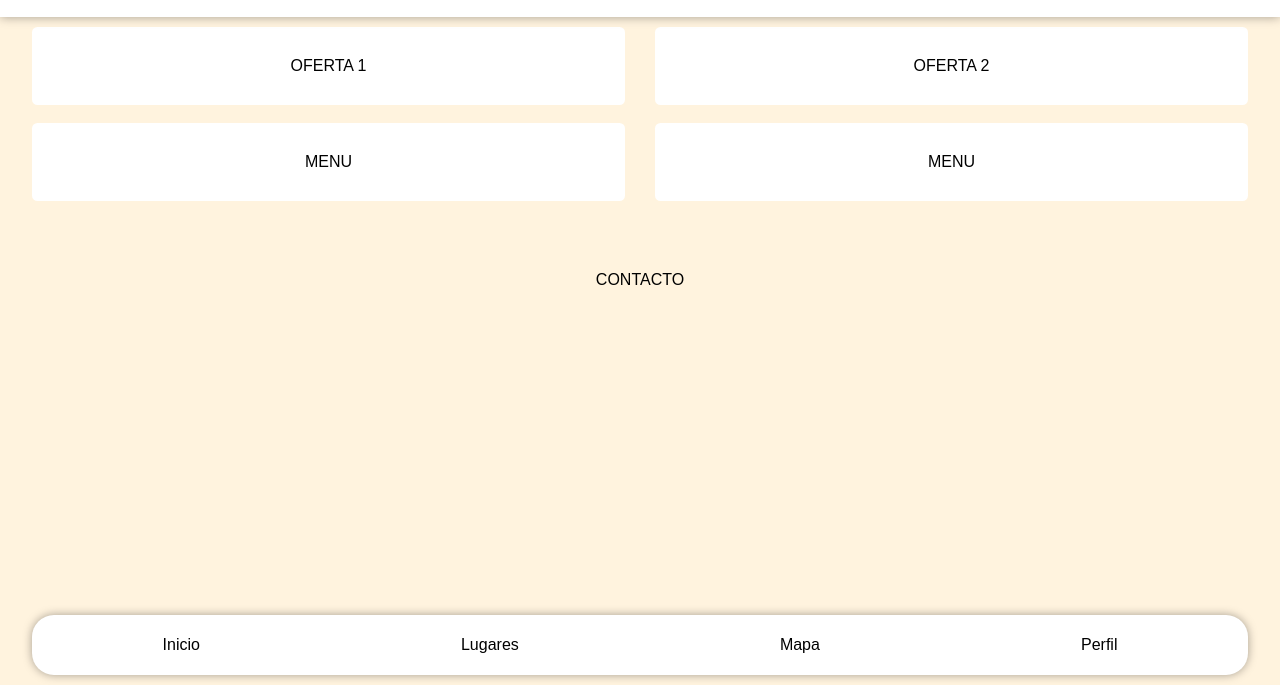
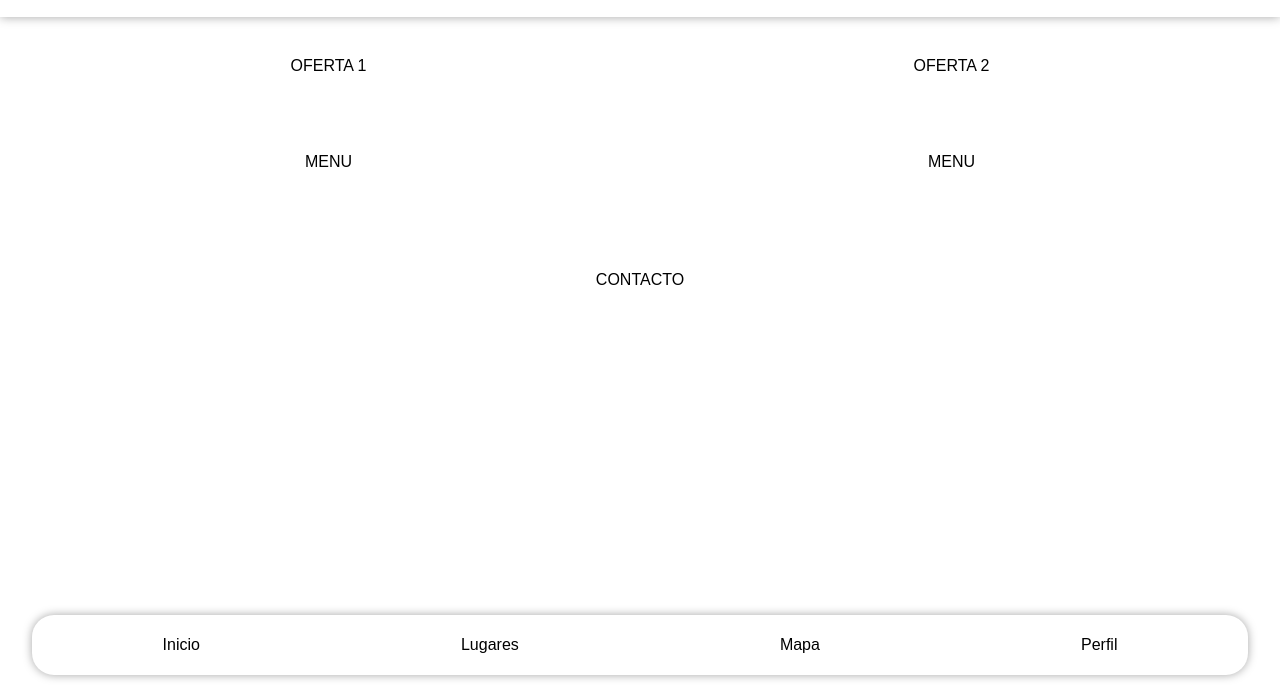
Before and after one commit to iFernandoSC/PoliDelicias, a plain HTML site: page tiendas/papas.html in a window 1280 px wide. Shown: the part 115-800 px from the top of the page. Drawn offline with Linux system fonts and the light colour scheme.

Commit message:
Update style.css

```diff
--- a/tiendas/style.css
+++ b/tiendas/style.css
@@ -23,7 +23,7 @@ body {
     text-align: center;
     margin: 0;
     font-family: arial;
-    background-color: rgba(255, 166, 0, 0.131);
+    background-color: white;
 }
 
 #botonVolver {
```
